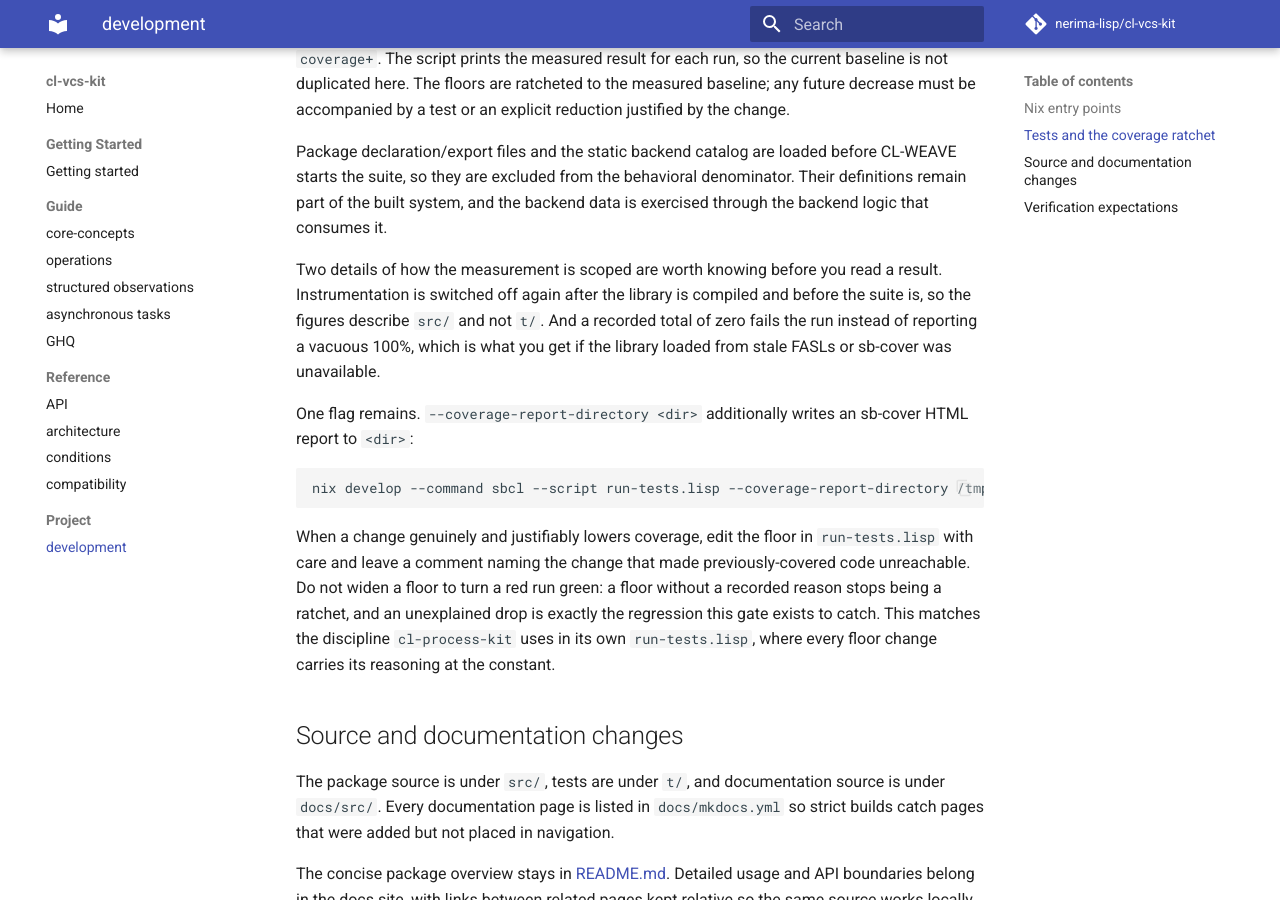
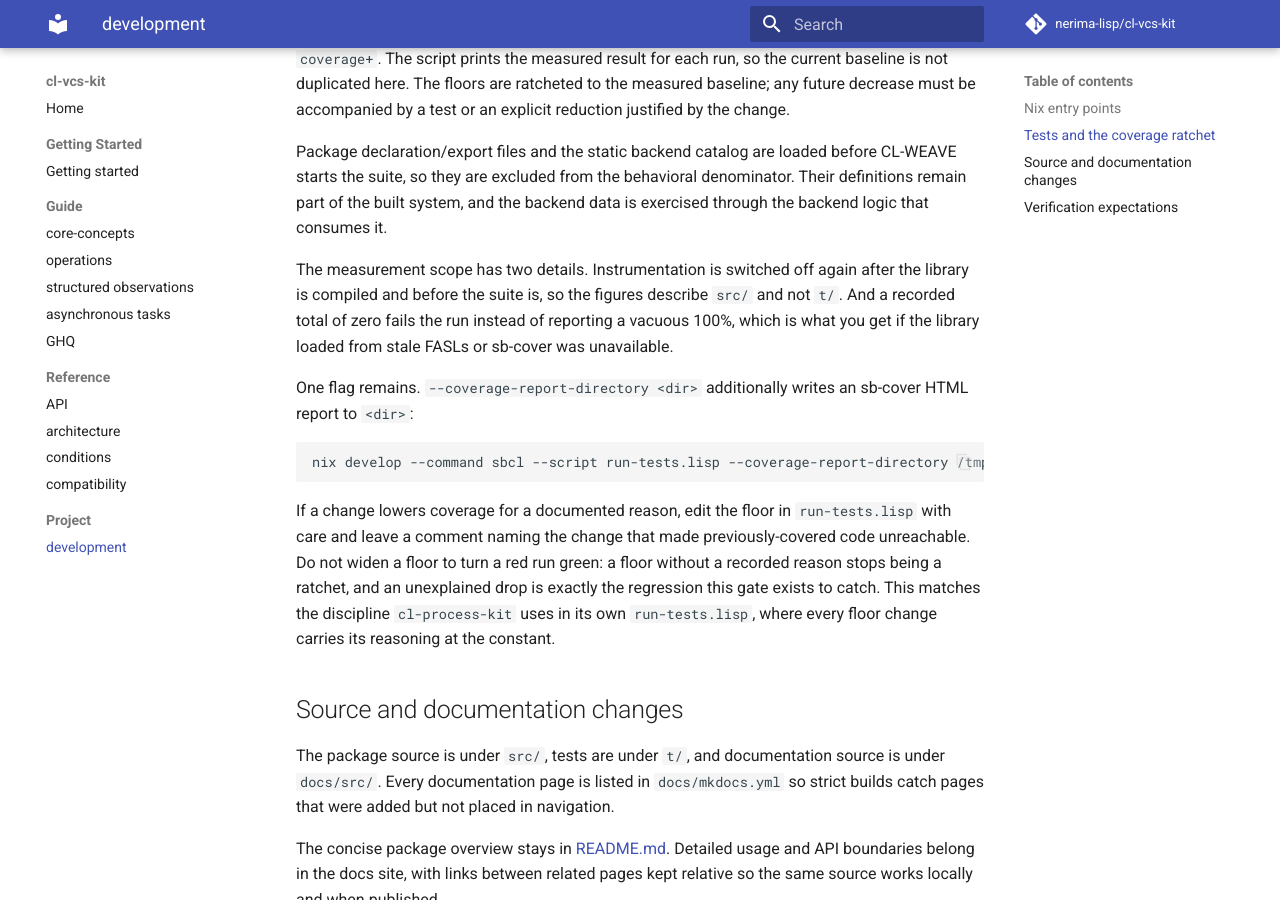
Before and after one commit to nerima-lisp/cl-vcs-kit, an MkDocs documentation site: the page built from docs/src/project/development.md, in a window 1280 px wide and 900 px high, scrolled down 984 px. Built offline with MkDocs 1.6.1 and Material for MkDocs 9.7.7, drawn with Linux system fonts in a browser that asks for light colours; comment, search, counter and statistics services are not loaded; some of the changed text lies outside the part shown.

Commit message:
docs: remove remaining meta prose

````diff
--- a/docs/src/project/development.md
+++ b/docs/src/project/development.md
@@ -54,8 +54,8 @@ before CL-WEAVE starts the suite, so they are excluded from the behavioral
 denominator. Their definitions remain part of the built system, and the
 backend data is exercised through the backend logic that consumes it.
 
-Two details of how the measurement is scoped are worth knowing before you read
-a result. Instrumentation is switched off again after the library is compiled
+The measurement scope has two details. Instrumentation is switched off again
+after the library is compiled
 and before the suite is, so the figures describe `src/` and not `t/`. And a
 recorded total of zero fails the run instead of reporting a vacuous 100%,
 which is what you get if the library loaded from stale FASLs or sb-cover was
@@ -68,7 +68,7 @@ sb-cover HTML report to `<dir>`:
 nix develop --command sbcl --script run-tests.lisp --coverage-report-directory /tmp/cl-vcs-kit-coverage
 ```
 
-When a change genuinely and justifiably lowers coverage, edit the floor in
+If a change lowers coverage for a documented reason, edit the floor in
 `run-tests.lisp` with care and leave a comment naming the change that made
 previously-covered code unreachable. Do not widen a floor to turn a red run
 green: a floor without a recorded reason stops being a ratchet, and an
````
Also changed, not shown: other parts of docs/src/project/development.md (+1 -1 lines), docs/src/reference/conditions.md (+2 -2 lines).
